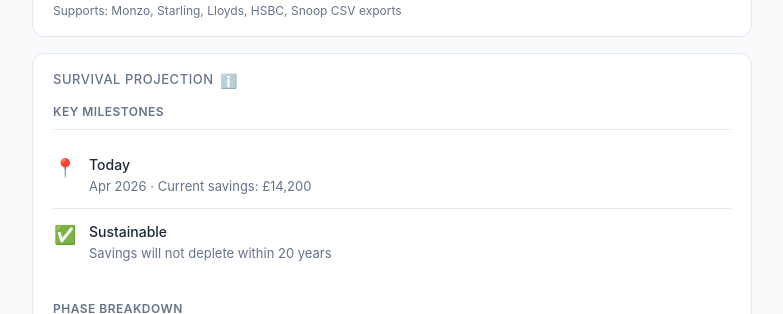
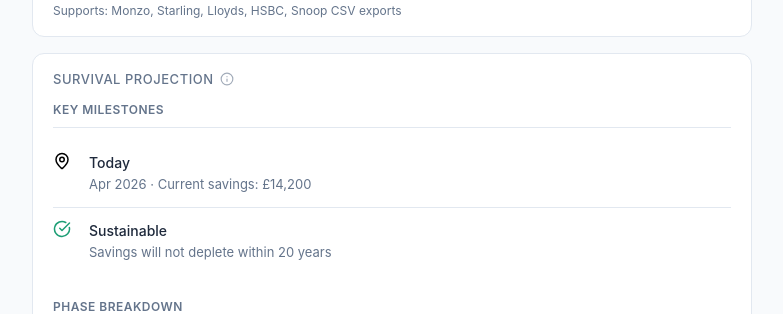
Before and after one commit to JohnNooney/WhenImBroke, a React (Vite) app in the folder app/: page / in a window 1280 px wide. Shown: the part 261-575 px from the top of the page, without its empty margins (248-1031 px from the left). Built offline with nearby package versions, Linux system fonts and the light colour scheme.

Commit message:
replace emojis with icons

```diff
--- a/app/src/components/SavingsTracker.tsx
+++ b/app/src/components/SavingsTracker.tsx
@@ -1,4 +1,5 @@
 import { useState, useRef, memo, useMemo } from 'react';
+import { MapPin, Target, AlertTriangle, CheckCircle, Info } from 'lucide-react';
 import type { FinancialData, RunwayResult } from '../types';
 import { calculateRunway, formatCurrency, formatDate } from '../utils/calculations';
 import { parseCSV, parseSnoopCSV, aggregateTransactions, filterLast30Days, detectBankFormat } from '../utils/csvParser';
@@ -285,7 +286,7 @@ function Section({ title, children, onInfoClick }: { title: string; children: Re
             className="info-btn"
             aria-label="How this works"
           >
-            ℹ️
+            <Info size={14} />
           </button>
         )}
       </div>
@@ -396,7 +397,7 @@ function ProjectionSection({ result }: { result: RunwayResult }) {
         <div className="milestone-header">Key Milestones</div>
 
         <div className="milestone-item">
-          <div className="milestone-icon">📍</div>
+          <div className="milestone-icon"><MapPin size={18} /></div>
           <div className="milestone-content">
             <div className="milestone-title">Today</div>
             <div className="milestone-detail">{formatDate(today)} · Current savings: {formatCurrency(result.projections[0]?.savingsBalance || 0)}</div>
@@ -405,7 +406,7 @@ function ProjectionSection({ result }: { result: RunwayResult }) {
 
         {result.lastSafeDate && (
           <div className="milestone-item">
-            <div className="milestone-icon">🎯</div>
+            <div className="milestone-icon"><Target size={18} /></div>
             <div className="milestone-content">
               <div className="milestone-title">Target Reached & Debt-Free</div>
               <div className="milestone-detail">
@@ -421,7 +422,7 @@ function ProjectionSection({ result }: { result: RunwayResult }) {
 
         {result.depletionDate && (
           <div className="milestone-item">
-            <div className="milestone-icon">⚠️</div>
+            <div className="milestone-icon"><AlertTriangle size={18} color="var(--color-danger)" /></div>
             <div className="milestone-content">
               <div className="milestone-title">Savings Depleted</div>
               <div className="milestone-detail">
@@ -434,7 +435,7 @@ function ProjectionSection({ result }: { result: RunwayResult }) {
 
         {!result.depletionDate && (
           <div className="milestone-item">
-            <div className="milestone-icon">✅</div>
+            <div className="milestone-icon"><CheckCircle size={18} color="var(--color-ok)" /></div>
             <div className="milestone-content">
               <div className="milestone-title">Sustainable</div>
               <div className="milestone-detail">Savings will not deplete within 20 years</div>
```
